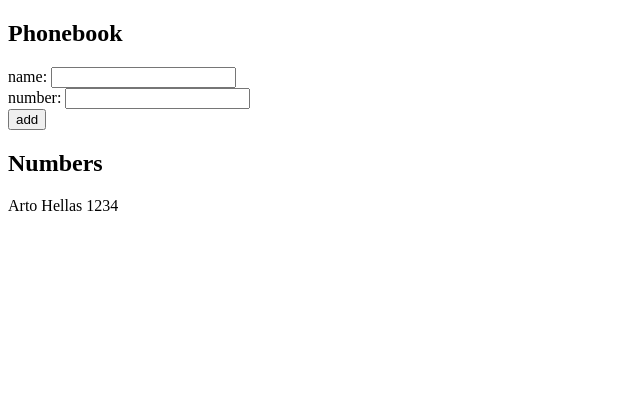
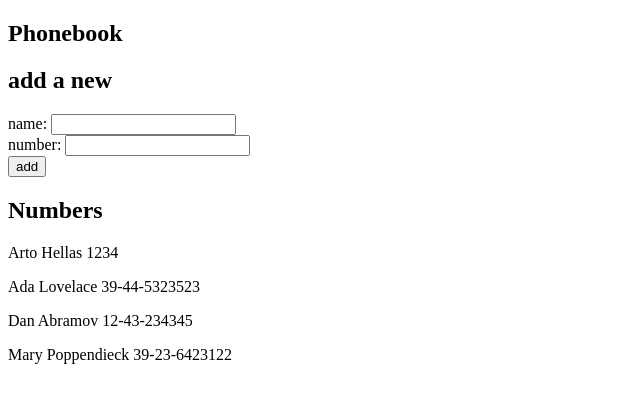
Before and after one commit to kopinmuli/full-stack-open-2021, a React (Create React App) app in the folder osa2/puhelinluettelo/: page / in a window 1280 px wide. Shown: the top 402 px of the page, without its empty margins (0-640 px from the left). Built offline with nearby package versions, Linux system fonts and the light colour scheme.

Commit message:
siivottu koodia

```diff
--- a/osa2/puhelinluettelo/src/App.js
+++ b/osa2/puhelinluettelo/src/App.js
@@ -6,16 +6,12 @@
   )
 }
 
-const checksame = ({name, number }) => {
-  var okok = false
-console.log(okok);
-  return okok
-}
-
-
 const App = () => {
   const [persons, setPersons] = useState([
-    { name: 'Arto Hellas', number:"1234", id:0}
+    { name: 'Arto Hellas', number:"1234", id:0},
+    { name: 'Ada Lovelace', number: '39-44-5323523' },
+    { name: 'Dan Abramov', number: '12-43-234345' },
+    { name: 'Mary Poppendieck', number: '39-23-6423122' }
   ])
   const [newName, setNewName] = useState('')
   const [newNumber, setNewNumber] = useState('')
@@ -55,6 +51,7 @@
   return (
     <div>
       <h2>Phonebook</h2>
+      <h2>add a new</h2>
       <form onSubmit={addNew}>
         <div>
           name: <input
```
